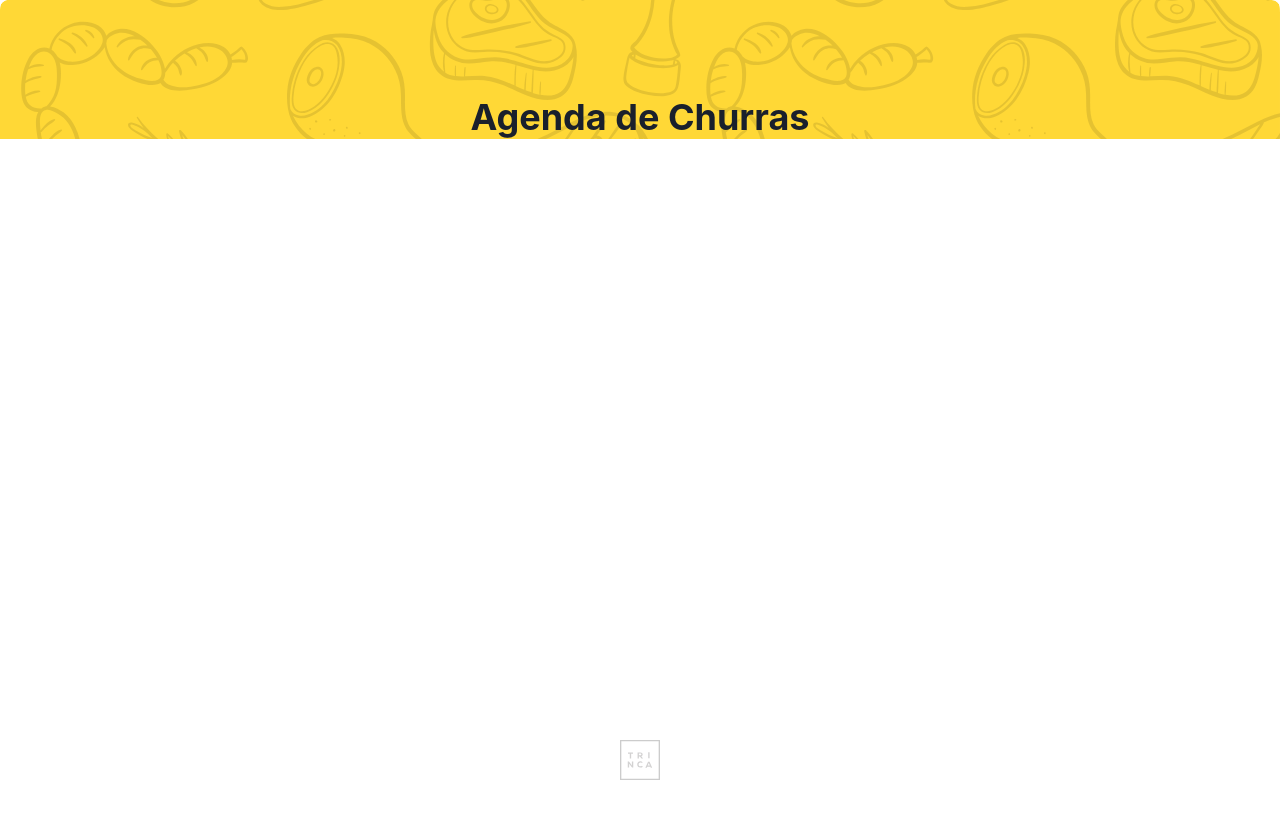
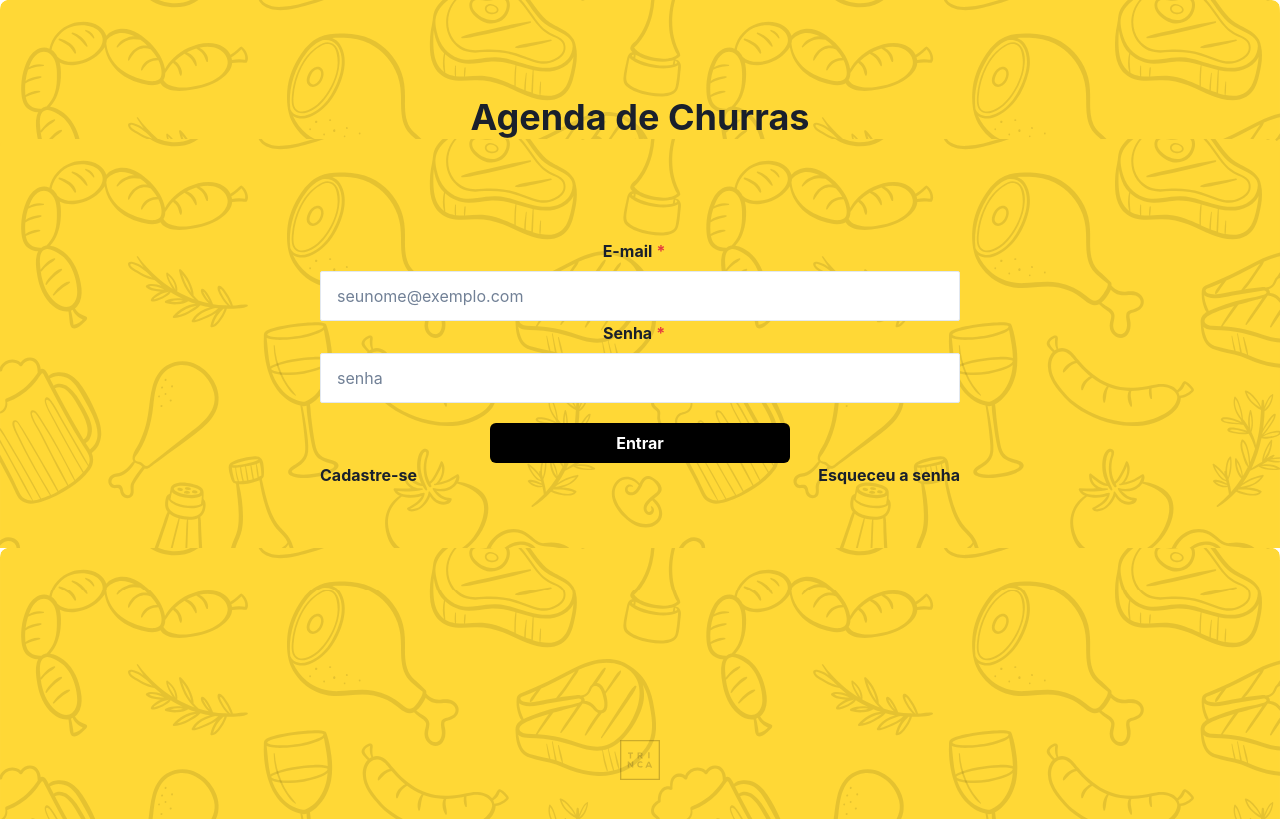
Before and after one commit to Kelvis-fernando/agenda-churrasco, a React (Create React App) app: page /login in a window 1280 px wide. Built offline with nearby package versions, Linux system fonts and the light colour scheme.

Commit message:
chore: added some changes in login

```diff
--- a/src/pages/auth/Login.tsx
+++ b/src/pages/auth/Login.tsx
@@ -1,7 +1,69 @@
 import { Box } from '@chakra-ui/layout';
+import { FormControl, FormLabel, Input, Button, Flex } from '@chakra-ui/react';
+import background from '../../assets/background.svg';
+import { Link } from 'react-router-dom';
 
 const Login = () => {
-  return <Box></Box>;
+  return (
+    <Box
+      h="85vh"
+      w="100%"
+      minH="30%"
+      backgroundImage={`url(${background})`}
+      backgroundSize="100% auto"
+    >
+      <FormControl
+        mt={100}
+        isRequired
+        display="flex"
+        flexDirection="column"
+        justifyContent="center"
+        alignItems="center"
+        textAlign="left"
+      >
+        <FormLabel fontWeight="bold">E-mail</FormLabel>
+        <Input
+          type="email"
+          placeholder="seunome@exemplo.com"
+          bgColor="white"
+          height="50"
+          w="50%"
+          minW="300"
+          borderRadius="sm"
+        />
+        <FormLabel fontWeight="bold">Senha</FormLabel>
+        <Input
+          type="password"
+          placeholder="senha"
+          bgColor="white"
+          height="50"
+          minW="300"
+          w="50%"
+          borderRadius="sm"
+        />
+        <Button
+          mt="5"
+          bgColor="black"
+          color="white"
+          minW="300"
+          w="20%"
+          fontWeight="bold"
+          _hover={{ bgColor: 'rgba(0, 0, 0, 0.8)' }}
+        >
+          Entrar
+        </Button>
+        <Flex
+          fontWeight="bold"
+          justifyContent="space-between"
+          w="50%"
+          minW={300}
+        >
+          <Link to="/register">Cadastre-se</Link>
+          <Link to="/forgot-password">Esqueceu a senha</Link>
+        </Flex>
+      </FormControl>
+    </Box>
+  );
 };
 
 export default Login;
```
